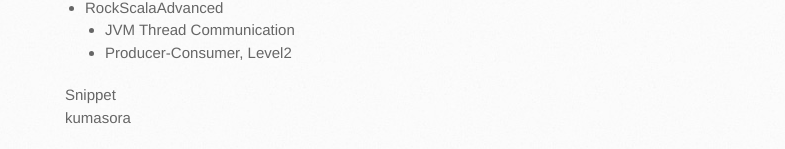
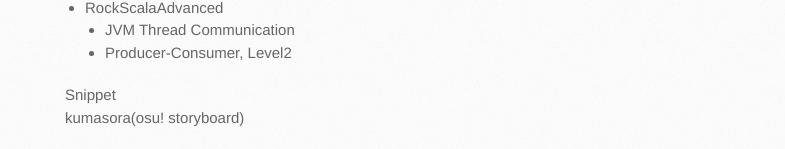
Before and after one commit to friendbear/friendbear.github.io.2021-10-19, a Jekyll site: the page built from _posts/2019-01-22-friendbear.md, in a window 1280 px wide and 900 px high, scrolled down 1942 px. Shown: the part 748-897 px from the top of the window, without its empty margins (105-890 px from the left). Built offline with Jekyll 4.4.1, drawn with Linux system fonts in a browser that asks for light colours; comment, search, counter and statistics services are not loaded.

Commit message:
mod kumasora

```diff
--- a/_posts/2019-01-22-friendbear.md
+++ b/_posts/2019-01-22-friendbear.md
@@ -225,7 +225,7 @@ def ConcurrencyOnJVM(args: String*) = {
 </pre>
 </details>
 <details>
-<summary>kumasora</summary>
+<summary>kumasora(osu! storyboard)</summary>
 <pre>
 <code>
 // kumasora programming lesson
```
